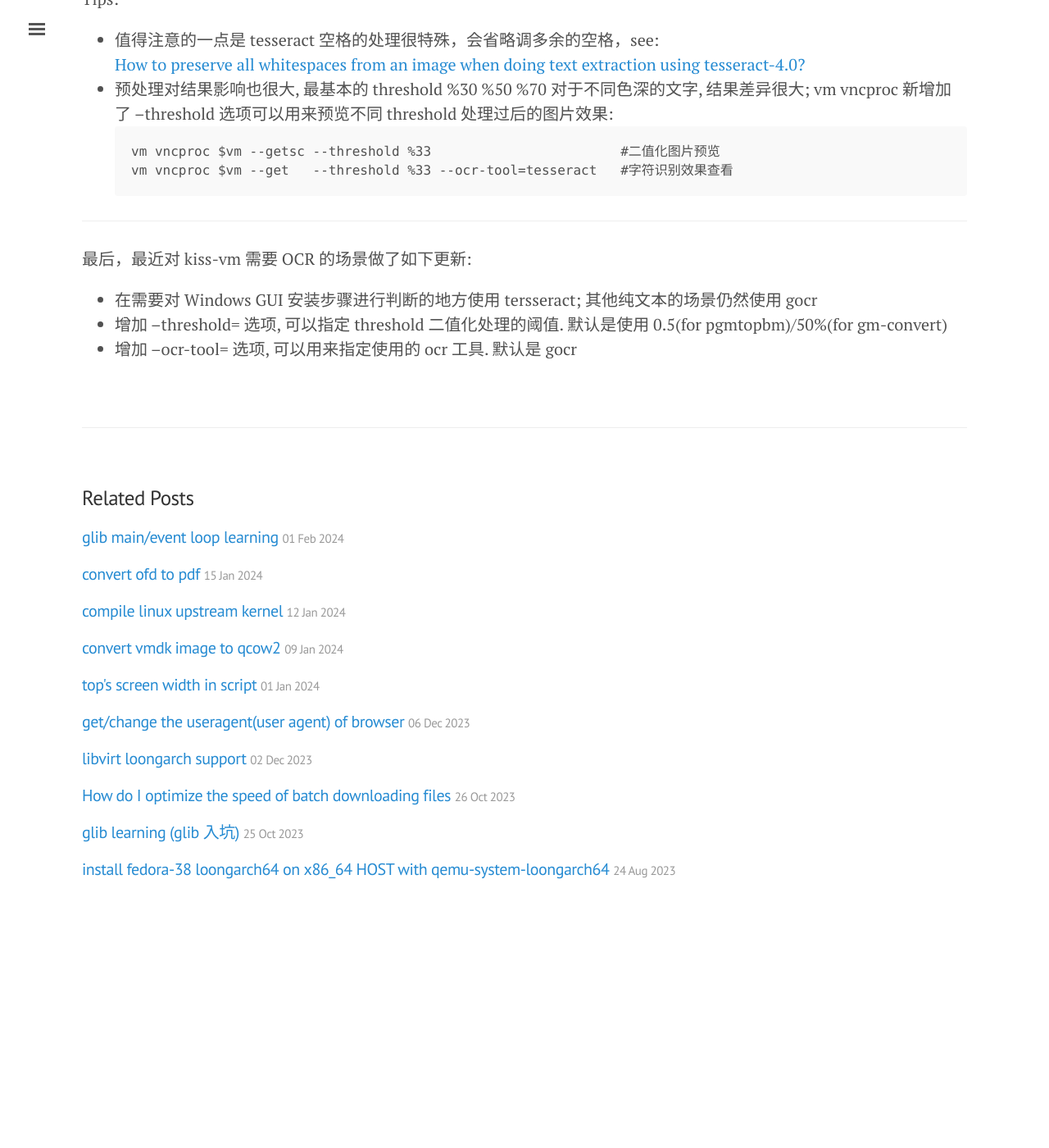
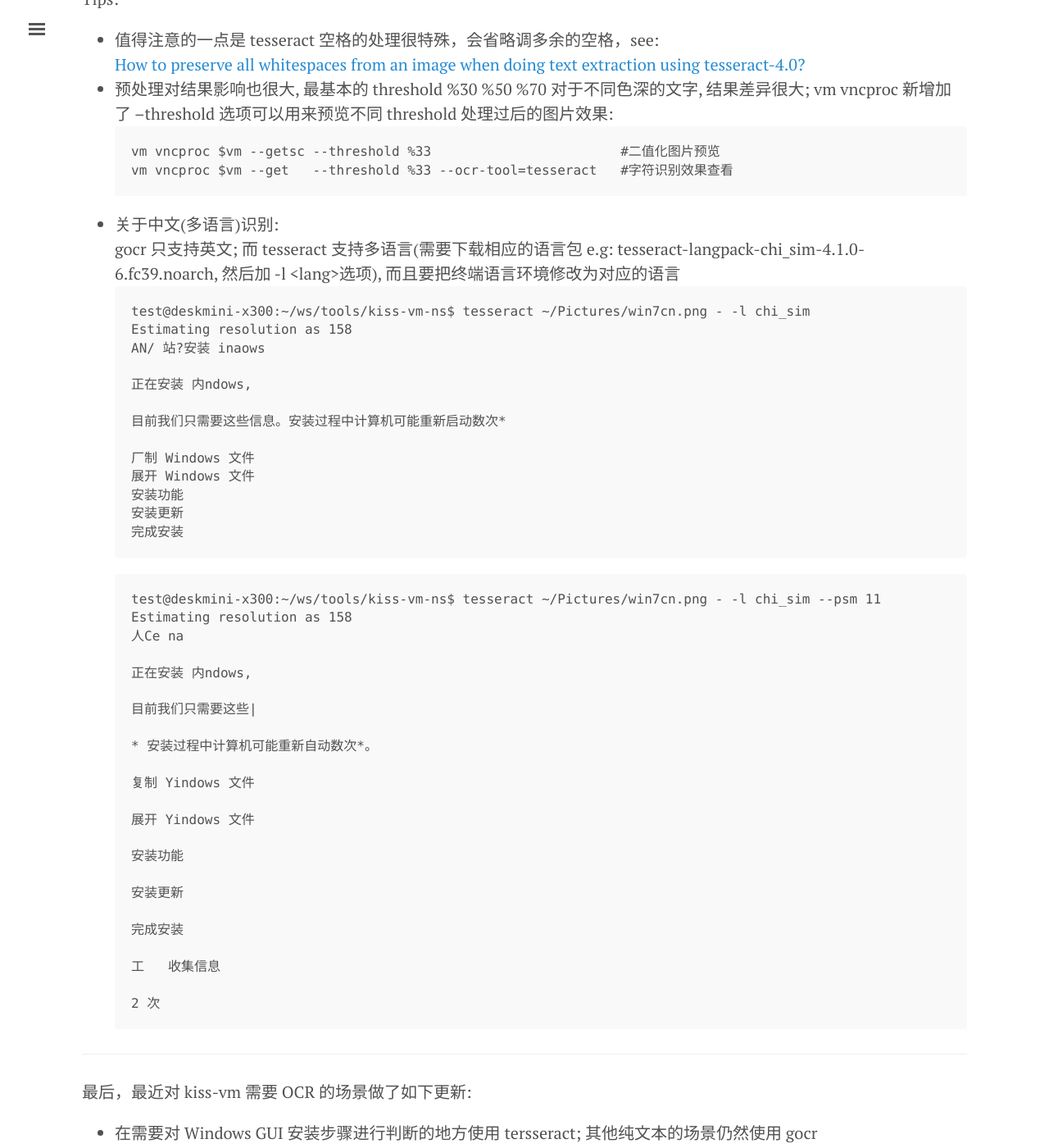
Before and after one commit to tcler/tcler.github.io, a Jekyll site: the page built from _posts/2024-02-08-gocr-vs-tesseract-ocr.md, in a window 1280 px wide and 1400 px high, scrolled down 1137 px. Shown: the whole window at 82% size. Built offline with Jekyll 4.4.1, drawn with Linux system fonts in a browser that asks for light colours; before the commit the page ends 2270 px from its top, so only the background shows below that.

Commit message:
Update 2024-02-08-gocr-vs-tesseract-ocr.md

````diff
--- a/_posts/2024-02-08-gocr-vs-tesseract-ocr.md
+++ b/_posts/2024-02-08-gocr-vs-tesseract-ocr.md
@@ -42,6 +42,49 @@ Tips:
   vm vncproc $vm --getsc --threshold %33                        #二值化图片预览
   vm vncproc $vm --get   --threshold %33 --ocr-tool=tesseract   #字符识别效果查看
   ```
+- 关于中文(多语言)识别:
+  gocr 只支持英文; 而 tesseract 支持多语言(需要下载相应的语言包 e.g: tesseract-langpack-chi_sim-4.1.0-6.fc39.noarch, 然后加 -l \<lang>选项), 而且要把终端语言环境修改为对应的语言
+  ```
+  test@deskmini-x300:~/ws/tools/kiss-vm-ns$ tesseract ~/Pictures/win7cn.png - -l chi_sim
+  Estimating resolution as 158
+  AN/ 站?安装 inaows
+
+  正在安装 内ndows,
+
+  目前我们只需要这些信息。安装过程中计算机可能重新启动数次*
+
+  厂制 Windows 文件
+  展开 Windows 文件
+  安装功能
+  安装更新
+  完成安装
+  ```
+
+  ```
+  test@deskmini-x300:~/ws/tools/kiss-vm-ns$ tesseract ~/Pictures/win7cn.png - -l chi_sim --psm 11
+  Estimating resolution as 158
+  人Ce na
+
+  正在安装 内ndows,
+
+  目前我们只需要这些|
+
+  * 安装过程中计算机可能重新自动数次*。
+
+  复制 Yindows 文件
+
+  展开 Yindows 文件
+
+  安装功能
+
+  安装更新
+
+  完成安装
+
+  工   收集信息
+
+  2 次
+  ```
 
 ---
 最后，最近对 kiss-vm 需要 OCR 的场景做了如下更新:
````
